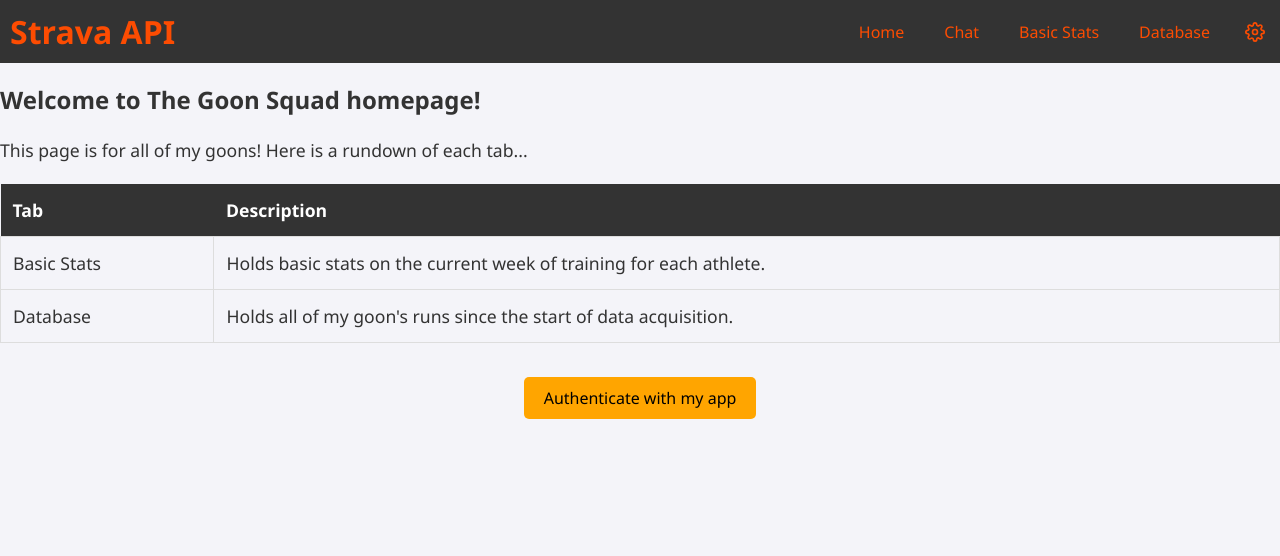
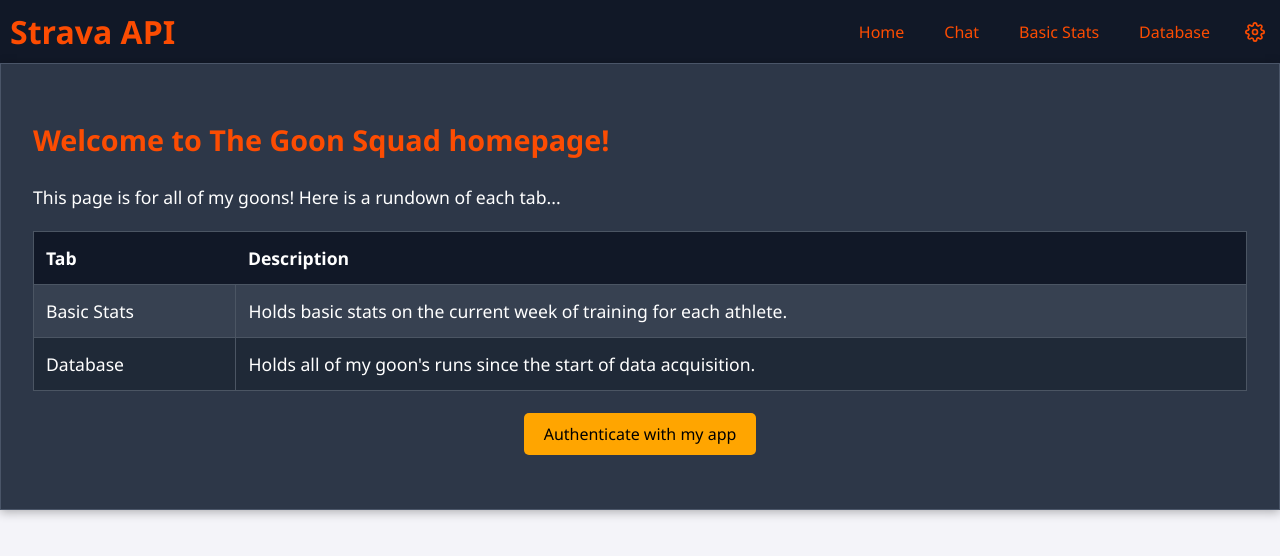
Before and after one commit to jacobreesmontgomery/GoonSquadAI, a React (Create React App) app in the folder react-fe/: page / in a window 1280 px wide. Shown: the top 556 px of the page. Built offline with nearby package versions, Linux system fonts and the light colour scheme.

Commit message:
just need to fix the height on main page

```diff
--- a/react-fe/src/Components/BasicStats/BasicStats.tsx
+++ b/react-fe/src/Components/BasicStats/BasicStats.tsx
@@ -1,6 +1,21 @@
 import { useEffect, useState } from "react";
 import axios from "axios";
 import { Table } from "Components/Table";
+import styled from "styled-components";
+
+const SectionHeader = styled.h2`
+    color: ${(props) => props.theme.headerText};
+    margin-bottom: 1.5rem;
+`;
+
+const StatsContainer = styled.div`
+    background-color: ${(props) => props.theme.cardBackground};
+    border-radius: 0.5rem;
+    padding: 1.5rem;
+    box-shadow: ${(props) => props.theme.shadow};
+    border: 1px solid ${(props) => props.theme.containerBorder};
+    height: 100vh;
+`;
 
 export default function BasicStats() {
     const [headerStats, setHeaderStats] = useState<string[]>([]);
@@ -45,8 +60,8 @@
     };
 
     return (
-        <div className="stats-container">
-            <h2>Basic Stats</h2>
+        <StatsContainer>
+            <SectionHeader>Basic Stats</SectionHeader>
             <Table
                 headers={headerStats}
                 rowData={rowData}
@@ -55,6 +70,6 @@
                 filters={filters}
                 handleFilterChange={handleFilterChange}
             />
-        </div>
+        </StatsContainer>
     );
 }
--- a/react-fe/src/Components/Chat/Chat.tsx
+++ b/react-fe/src/Components/Chat/Chat.tsx
@@ -3,7 +3,6 @@
 
 import { ChatContainer } from "Components/ChatContainer";
 import { Conversation, MessageType, ROLE_TYPES } from "Constants/types/chat";
-import ThemeProvider from "Contexts/ThemeContext";
 
 export default function Chat() {
     const [conversation, setConversation] = useState<Conversation | null>(null);
--- a/react-fe/src/Components/Database/Database.tsx
+++ b/react-fe/src/Components/Database/Database.tsx
@@ -2,6 +2,21 @@
 import axios from "axios";
 import { Table } from "Components/Table";
 import "../App/App.css";
+import styled from "styled-components";
+
+const SectionHeader = styled.h2`
+    color: ${(props) => props.theme.headerText};
+    margin-bottom: 1.5rem;
+`;
+
+const StatsContainer = styled.div`
+    background-color: ${(props) => props.theme.cardBackground};
+    border-radius: 0.5rem;
+    padding: 1.5rem;
+    box-shadow: ${(props) => props.theme.shadow};
+    border: 1px solid ${(props) => props.theme.containerBorder};
+    height: 100vh;
+`;
 
 const ATHLETE_DATA_FIELDNAMES = [
     "ATHLETE",
@@ -141,8 +156,8 @@
     );
 
     return (
-        <div className="stats-container">
-            <h2>Database</h2>
+        <StatsContainer>
+            <SectionHeader>Database</SectionHeader>
             <Table
                 headers={headerStats}
                 rowData={rowData}
@@ -151,6 +166,6 @@
                 filters={filters}
                 handleFilterChange={handleFilterChange}
             />
-        </div>
+        </StatsContainer>
     );
 }
--- a/react-fe/src/Components/Home/Home.tsx
+++ b/react-fe/src/Components/Home/Home.tsx
@@ -1,43 +1,81 @@
 import styled from "styled-components";
 import { AuthButton } from "Components/AuthButton";
+
+const HomeContainer = styled.div`
+    background-color: ${(props) => props.theme.homeContainer};
+    border: 0.0625rem solid ${(props) => props.theme.homeContainerBorder};
+    padding: ${(props) => props.theme.contentPadding};
+    max-width: 100%;
+    width: 100%;
+    height: 100%;
+    box-shadow: ${(props) => props.theme.shadow};
+    box-sizing: border-box;
+`;
 
 const Content = styled.div`
     font-size: 1.1rem;
     line-height: 1.6;
+    color: ${(props) => props.theme.text};
+    max-width: 100%;
+`;
+
+const TableContainer = styled.div`
+    width: 100%;
+    overflow-x: auto;
+    margin-top: 1.25rem;
 `;
 
 const Table = styled.table`
+    border-collapse: collapse;
+    border: 0.0625rem solid ${(props) => props.theme.tableBorder};
+    box-shadow: ${(props) => props.theme.tableShadow};
+    border-radius: 0.25rem;
     width: 100%;
-    border-collapse: collapse;
-    margin-top: 1.25rem;
 `;
 
 const TableHeader = styled.th`
-    background-color: #333;
-    color: #ffffff;
+    background-color: ${(props) => props.theme.tableHeader};
+    color: ${(props) => props.theme.tableHeaderText};
     padding: 0.75rem;
     text-align: left;
 `;
 
 const TableRow = styled.tr`
     &:nth-child(even) {
-        background-color: #f4f4f9;
+        background-color: ${(props) => props.theme.tableRowEven};
+    }
+
+    &:nth-child(odd) {
+        background-color: ${(props) => props.theme.tableRowOdd};
     }
 `;
 
 const TableData = styled.td`
     padding: 0.75rem;
-    border: 1px solid #ddd;
+    border: 0.0625rem solid ${(props) => props.theme.tableBorder};
+    color: ${(props) => props.theme.text};
+`;
+
+const SectionHeader = styled.h2`
+    color: ${(props) => props.theme.welcomeHeader};
+    margin-bottom: 1.5rem;
+    font-size: 1.8rem;
+    font-weight: 600;
+`;
+
+const ButtonContainer = styled.div`
+    text-align: center;
+    margin: ${(props) => props.theme.authButtonMargin};
 `;
 
 export default function Home() {
     return (
-        <>
-            <div className="stats-container">
-                <h2>Welcome to The Goon Squad homepage!</h2>
-                <Content>
-                    This page is for all of my goons! Here is a rundown of each
-                    tab...
+        <HomeContainer>
+            <SectionHeader>Welcome to The Goon Squad homepage!</SectionHeader>
+            <Content>
+                This page is for all of my goons! Here is a rundown of each
+                tab...
+                <TableContainer>
                     <Table>
                         <thead>
                             <TableRow>
@@ -62,14 +100,11 @@
                             </TableRow>
                         </tbody>
                     </Table>
-                </Content>
-                <br />
-                <br />
-                <center>
-                    <AuthButton />
-                </center>
-                <br />
-            </div>
-        </>
+                </TableContainer>
+            </Content>
+            <ButtonContainer>
+                <AuthButton />
+            </ButtonContainer>
+        </HomeContainer>
     );
 }
--- a/react-fe/src/Components/Navbar/Navbar.tsx
+++ b/react-fe/src/Components/Navbar/Navbar.tsx
@@ -5,17 +5,19 @@
 import { useTheme } from "Contexts/ThemeContext";
 
 const NavbarContainer = styled.div`
-    background-color: #333;
+    background-color: ${(props) => props.theme.navbarBackground};
     padding: 0.625rem;
-    color: #fc4c02;
+    color: ${(props) => props.theme.navbarText};
     display: flex;
     justify-content: space-between;
     align-items: center;
+    box-shadow: ${(props) => props.theme.shadow};
 `;
 
 const NavbarTitle = styled.h1`
     margin: 0;
     height: 100%;
+    color: ${(props) => props.theme.accent};
 `;
 
 const NavbarLinks = styled.div`
@@ -24,13 +26,14 @@
 `;
 
 const NavbarLink = styled.a`
-    color: #fc4c02;
+    color: ${(props) => props.theme.accent};
     text-decoration: none;
     padding: 0.3125rem 0.625rem;
     border-radius: 0.3125rem;
+    transition: background-color 0.2s;
 
     &:hover {
-        background-color: #575757;
+        background-color: ${(props) => props.theme.navbarLinkHover};
     }
 `;
 
@@ -38,15 +41,16 @@
     background: none;
     border: none;
     cursor: pointer;
-    color: #fc4c02;
+    color: ${(props) => props.theme.accent};
     display: flex;
     align-items: center;
     justify-content: center;
     padding: 0.3125rem;
     border-radius: 0.3125rem;
+    transition: background-color 0.2s;
 
     &:hover {
-        background-color: #575757;
+        background-color: ${(props) => props.theme.navbarLinkHover};
     }
 `;
 
@@ -54,12 +58,12 @@
     position: absolute;
     right: 0.625rem;
     top: 3.125rem;
-    background-color: ${(props) => props.theme.background || "#444"};
-    border: 0.0625rem solid ${(props) => props.theme.border || "#666"};
+    background-color: ${(props) => props.theme.settingsDropdownBg};
+    border: 0.0625rem solid ${(props) => props.theme.settingsDropdownBorder};
     border-radius: 0.3125rem;
     padding: 0.625rem;
     z-index: 1000;
-    box-shadow: 0 0.125rem 0.625rem rgba(0, 0, 0, 0.2);
+    box-shadow: ${(props) => props.theme.shadow};
     min-width: 10rem;
 `;
 
@@ -68,8 +72,9 @@
     align-items: center;
     justify-content: space-between;
     padding: 0.5rem 0.3125rem;
-    color: ${(props) => props.theme.text || "#fc4c02"};
-    border-bottom: 0.0625rem solid ${(props) => props.theme.border || "#555"};
+    color: ${(props) => props.theme.text};
+    border-bottom: 0.0625rem solid
+        ${(props) => props.theme.settingsDropdownBorder};
     gap: 1rem;
 
     &:last-child {
--- a/react-fe/src/Components/Table/Table.tsx
+++ b/react-fe/src/Components/Table/Table.tsx
@@ -78,9 +78,11 @@
     }, [rowData, sortConfig, headers]);
 
     const filteredData = sortedData.filter((row) =>
-        row.every((cell, index) =>
-            cell.toLowerCase().includes(filters[index].toLowerCase())
-        )
+        row.every((cell, index) => {
+            const cellValue = cell?.toString() || "";
+            const filterValue = filters[index]?.toString() || "";
+            return cellValue.toLowerCase().includes(filterValue.toLowerCase());
+        })
     );
 
     return (
--- a/react-fe/src/styles/GlobalStyles.ts
+++ b/react-fe/src/styles/GlobalStyles.ts
@@ -11,6 +11,29 @@
     messageTextUser: string;
     messageTextAssistant: string;
     containerBorder: string;
+    navbarBackground: string;
+    navbarText: string;
+    navbarLinkHover: string;
+    accent: string;
+    tableHeader: string;
+    tableHeaderText: string;
+    tableRowEven: string;
+    tableRowOdd: string;
+    tableBorder: string;
+    settingsDropdownBg: string;
+    settingsDropdownBorder: string;
+    buttonBackground: string;
+    buttonText: string;
+    buttonHover: string;
+    cardBackground: string;
+    headerText: string;
+    shadow: string;
+    homeContainer: string;
+    homeContainerBorder: string;
+    welcomeHeader: string;
+    contentPadding: string;
+    tableShadow: string;
+    authButtonMargin: string;
 };
 
 export const lightTheme: Theme = {
@@ -24,6 +47,29 @@
     messageTextUser: "#ffffff",
     messageTextAssistant: "#000000",
     containerBorder: "#e5e7eb",
+    navbarBackground: "#ffffff",
+    navbarText: "#fc4c02",
+    navbarLinkHover: "#f0f0f0",
+    accent: "#fc4c02",
+    tableHeader: "#f0f0f0",
+    tableHeaderText: "#333333",
+    tableRowEven: "#ffffff",
+    tableRowOdd: "#f8f9fa",
+    tableBorder: "#e5e7eb",
+    settingsDropdownBg: "#ffffff",
+    settingsDropdownBorder: "#e5e7eb",
+    buttonBackground: "#3b82f6",
+    buttonText: "#ffffff",
+    buttonHover: "#2563eb",
+    cardBackground: "#ffffff",
+    headerText: "#333333",
+    shadow: "0 2px 10px rgba(0, 0, 0, 0.1)",
+    homeContainer: "#ffffff",
+    homeContainerBorder: "#e5e7eb",
+    welcomeHeader: "#fc4c02",
+    contentPadding: "2rem",
+    tableShadow: "0 4px 6px rgba(0, 0, 0, 0.1)",
+    authButtonMargin: "2rem auto",
 };
 
 export const darkTheme: Theme = {
@@ -37,4 +83,27 @@
     messageTextUser: "#ffffff",
     messageTextAssistant: "#ffffff",
     containerBorder: "#4b5563",
+    navbarBackground: "#111827",
+    navbarText: "#fc4c02",
+    navbarLinkHover: "#374151",
+    accent: "#fc4c02",
+    tableHeader: "#111827",
+    tableHeaderText: "#ffffff",
+    tableRowEven: "#1f2937",
+    tableRowOdd: "#374151",
+    tableBorder: "#4b5563",
+    settingsDropdownBg: "#1f2937",
+    settingsDropdownBorder: "#4b5563",
+    buttonBackground: "#3b82f6",
+    buttonText: "#ffffff",
+    buttonHover: "#2563eb",
+    cardBackground: "#374151",
+    headerText: "#ffffff",
+    shadow: "0 2px 10px rgba(0, 0, 0, 0.3)",
+    homeContainer: "#2d3748",
+    homeContainerBorder: "#4a5568",
+    welcomeHeader: "#fc4c02",
+    contentPadding: "2rem",
+    tableShadow: "0 4px 6px rgba(0, 0, 0, 0.3)",
+    authButtonMargin: "2rem auto",
 };
```
